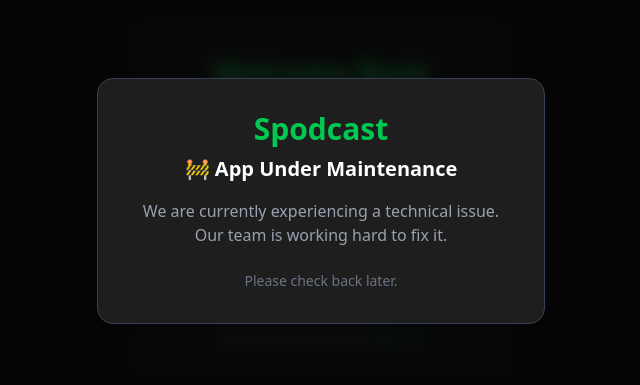
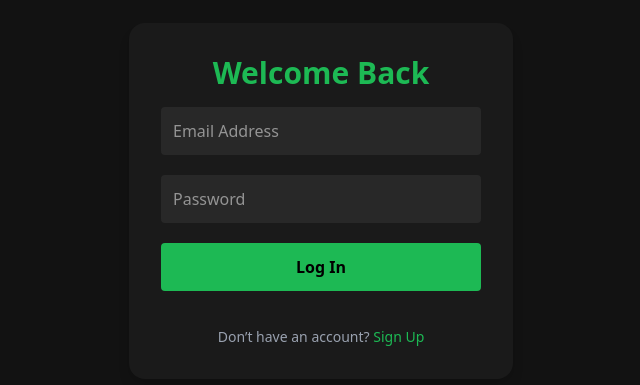
Before and after one commit to hitesh-ydv/spodcast_react, a React (Vite) app in the folder frontend/: page /login in a window 1280 px wide. Shown: the part 199-584 px from the top of the page, without its empty margins (319-959 px from the left). Built offline with nearby package versions, Linux system fonts and the light colour scheme.

Commit message:
add mainataince popup

```diff
--- a/frontend/src/App.jsx
+++ b/frontend/src/App.jsx
@@ -17,7 +17,7 @@ function App() {
     <SearchProvider>
       <Router>
         {/* Maintenance Popup */}
-        <MaintenanceModal isOpen={maintenance} />
+        <MaintenanceModal isOpen={!maintenance} />
 
         <Routes>
           <Route element={<AuthRoute />}>
```
